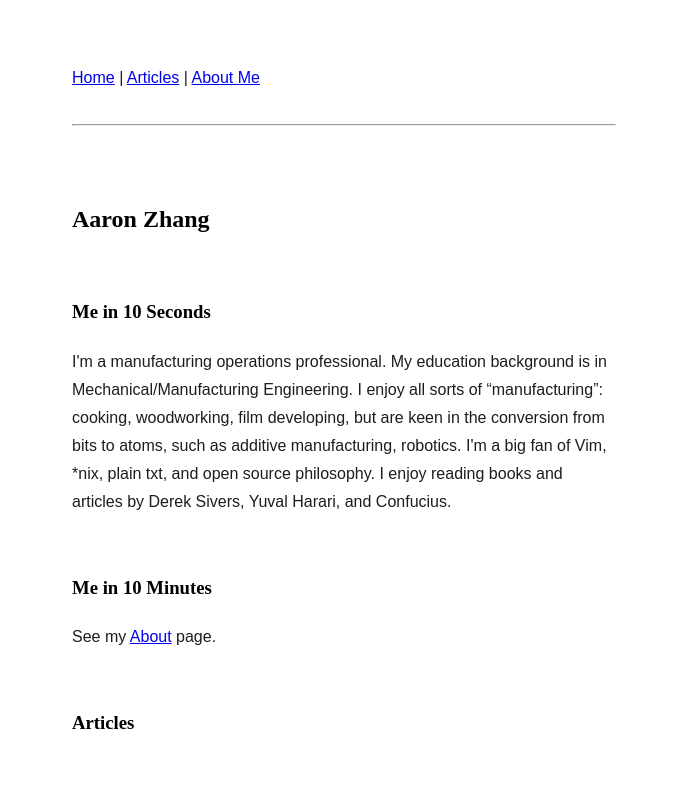
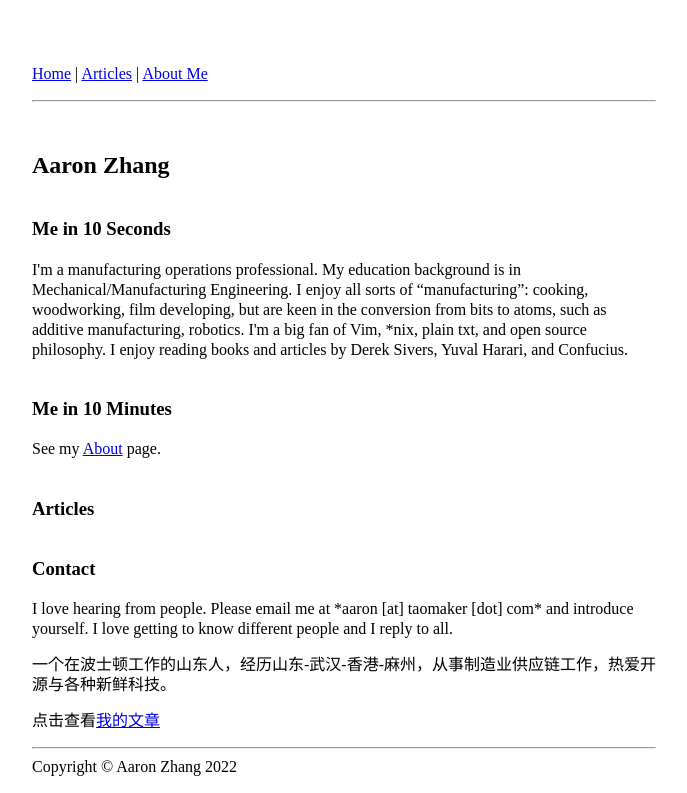
Before and after one commit to taomaker/aaron-zhang.com, a plain HTML site: page index.html in a window 1280 px wide. Shown: the top 793 px of the page, without its empty margins (296-983 px from the left). Drawn offline with Linux system fonts and the light colour scheme.

Commit message:
simplify css

```diff
--- a/style.css
+++ b/style.css
@@ -1,17 +1,11 @@
 html {
-  max-width: 70ch;
+  max-width: 80ch;
   padding: 3em 1em;
   margin: auto;
-  line-height: 1.75;
+  line-height: 1.25;
   font-size: 1em;
 }
 
 h1,h2,h3,h4,h5,h6 {
-  margin: 3em 0 1em;
+  margin: 2em 0 1em;
 }
-
-p,ul,ol {
-  margin-bottom: 2em;
-  color: #1d1d1d;
-  font-family: sans-serif;
-}
```
